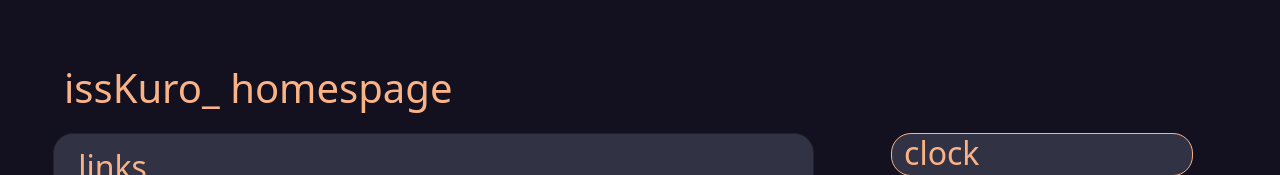
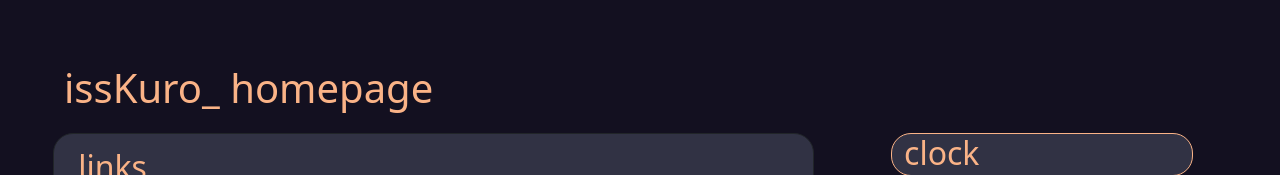
Before and after one commit to issKuro/issKuro.github.io, a plain HTML site: page index.html in a window 1280 px wide. Shown: the top 175 px of the page. Drawn offline with nearby package versions, Linux system fonts and the light colour scheme.

Commit message:
fix h1 title

```diff
--- a/index.html
+++ b/index.html
@@ -13,7 +13,7 @@
   <body class="hero-image">
 
     <h1 class="title">
-      issKuro_ homespage
+      issKuro_ homepage
     </h1>
 
     <div class="row">
```
